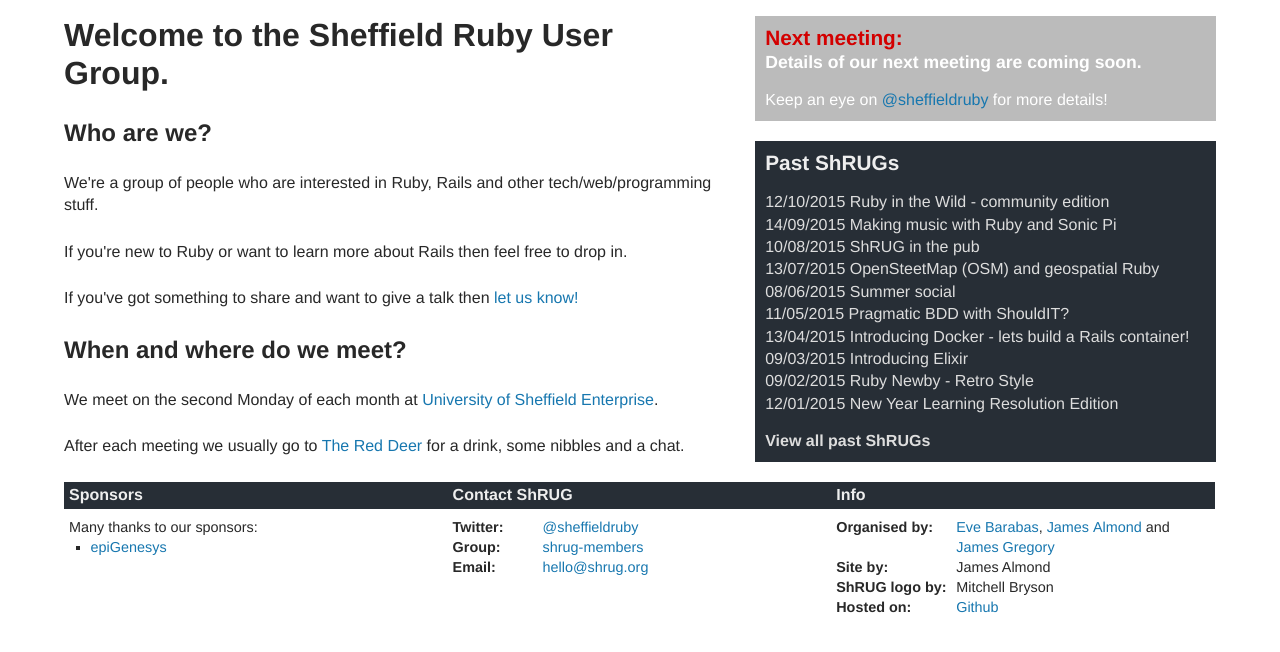
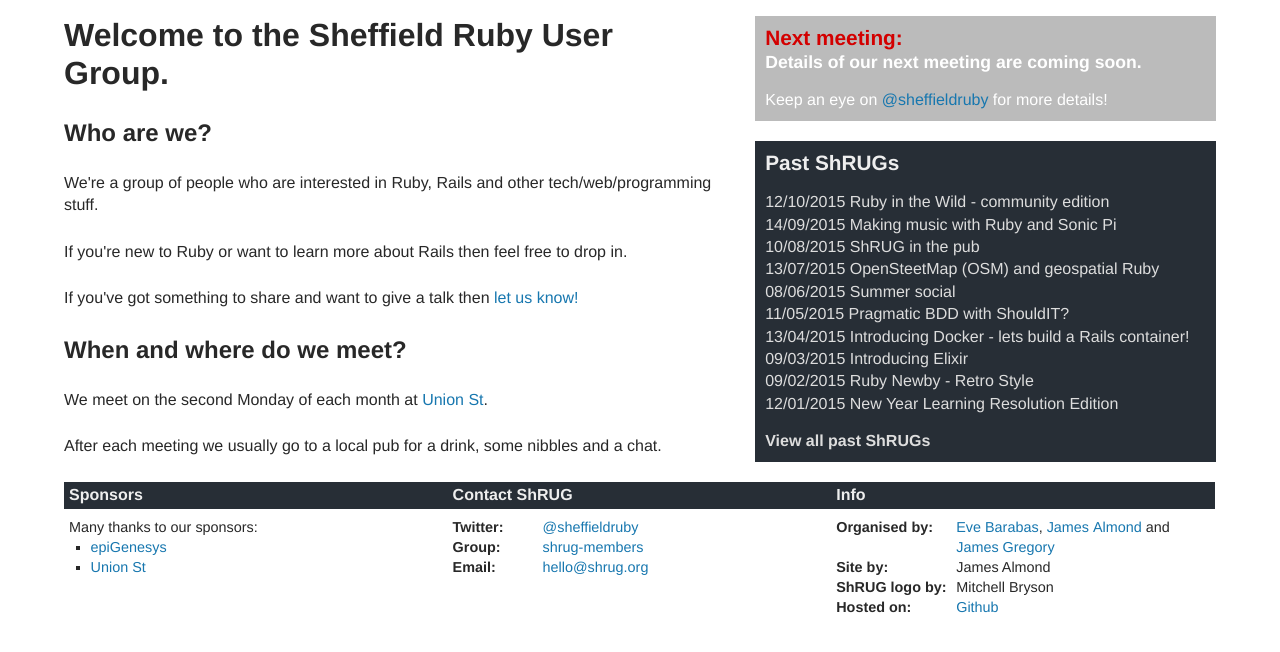
Before and after one commit to shruggers/shruggers.github.com, a Jekyll site: the page built from index.html, in a window 1280 px wide, cut to the strip 175-827 px from the top of the page. Built offline with Jekyll 4.4.1, drawn with Linux system fonts in a browser that asks for light colours; nearby versions of some CDN libraries.

Commit message:
Added new location information, added sponsorship pages and images for our sponsors

```diff
--- a/_config.yml
+++ b/_config.yml
@@ -1,7 +1,7 @@
 permalink: /:categories/:title
-default_location: University of Sheffield Enterprise
-default_location_addr: 210 Portobello, S1 4AE
-default_location_link: https://maps.google.co.uk/maps?cid=3111695280195828660
+default_location: Union St
+default_location_addr: 18-20 Union Street, Sheffield, S1 2JP
+default_location_link: https://www.google.com/maps/place/Union+St/data=!4m2!3m1!1s0x4879828179fa0adb:0x2a244ff11d368331
 url: http://shrug.org
 title: Sheffield Ruby User Group
 description: Welcome to the Sheffield Ruby User Group site. We meet on the second Monday of each month to discuss and learn about Ruby, Rails and other interesting tech/web/programming stuff.
--- a/_includes/meeting_details.html
+++ b/_includes/meeting_details.html
@@ -5,6 +5,8 @@
   {% assign meeting_location = meeting_details.location %}
   {% assign meeting_link = meeting_details.location_link %}
   {% assign meeting_addr = meeting_details.location_addr %}
+  {% assign show_link = meeting_details.show_link %}
+  {% assign show_addr = meeting_details.show_addr %}
   {% capture location %}{% include meeting_location.html %}{% endcapture %}
   <dt>Location:</dt>
   <dd>{{ location | strip_newlines }}</dd>
--- a/_includes/meeting_location.html
+++ b/_includes/meeting_location.html
@@ -1,3 +1,4 @@
+{% if hide_location != true %}
 {% capture location %}{% if meeting_location != null %}{{ meeting_location }}{% else %}{{ site.default_location }}{% endif %}{% endcapture %}
 {% capture addr %}{% if meeting_location != null %}{{ meeting_addr }}{% else %}{{ site.default_location_addr }}{% endif %}{% endcapture %}
 {% capture link %}{% if meeting_location != null %}{{ meeting_link }}{% else %}{{ site.default_location_link }}{% endif %}{% endcapture %}
@@ -5,3 +6,4 @@
 {% capture end_link %}{% if link != null and show_link != false %}</a>{% endif %}{% endcapture %}
 {% capture addr_content %}{% if show_addr != false %}, {{ addr }}{% endif %}{% endcapture %}
 {{ start_link }}{{ location }}{{ end_link }}{{ addr_content }}
+{% endif %}
--- a/_layouts/default.html
+++ b/_layouts/default.html
@@ -168,7 +168,8 @@ URL: http://stuffandnonsense.co.uk/projects/320andup
     <li class="text">Many thanks to our sponsors:</li>
     <li>
       <ul class="sponsor-list">
-        <li><a href="https://www.epigenesys.org.uk/">epiGenesys</a></li>
+        <li><a href="/sponsors/epigenesys/">epiGenesys</a></li>
+        <li><a href="/sponsors/union-st/">Union St</a></li>
       </ul>
     </li>
   </ul>
--- a/index.html
+++ b/index.html
@@ -20,6 +20,5 @@ layout: default
   <a href="{{ site.default_location_url }}">{{ site.default_location }}</a>.
 </p>
 <p>
-  After each meeting we usually go to <a href="http://www.red-deer-sheffield.co.uk/">The Red Deer</a>
-  for a drink, some nibbles and a chat.
+  After each meeting we usually go to a local pub for a drink, some nibbles and a chat.
 </p>
```
Also changed, not shown: sponsors/epigenesys.markdown (added, +10 -0 lines), sponsors/union-st.markdown (added, +10 -0 lines), img/epigenesys.png (added), img/union-st.png (added).
